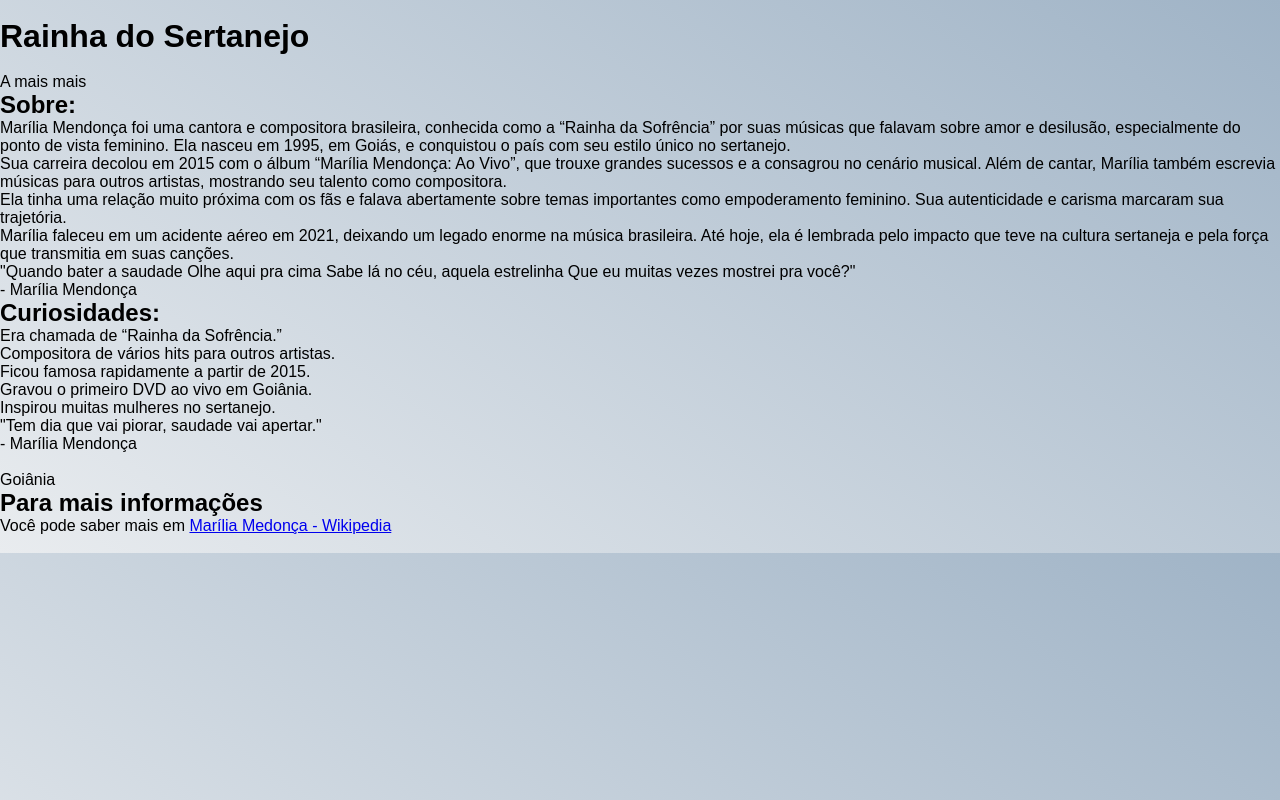
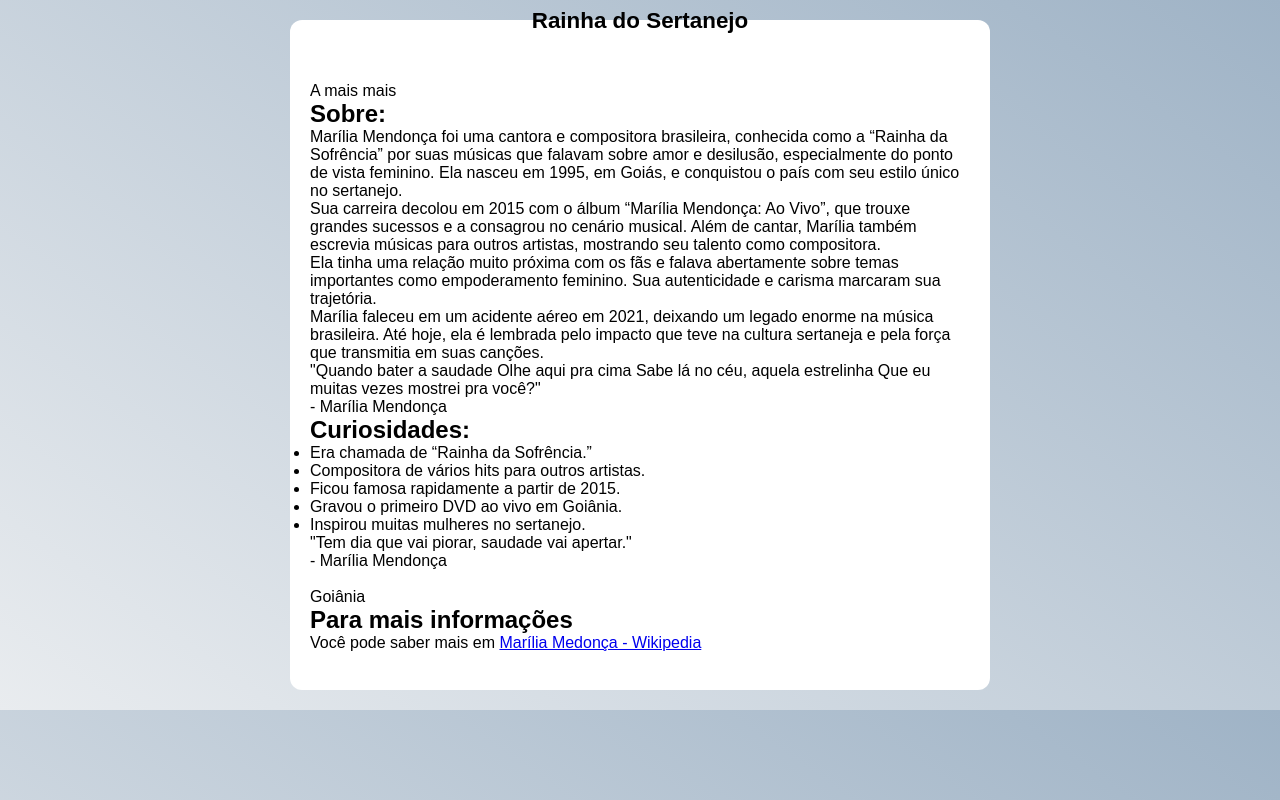
Before and after one commit to heitor-malandro/C-digos-bacaninhas, a plain HTML site: page index.html in a window 1280 px wide. Drawn offline with Linux system fonts and the light colour scheme.

Commit message:
Refactor HTML structure with container div

```diff
--- a/index.html
+++ b/index.html
@@ -4,12 +4,12 @@
     <meta charset="UTF-8">
     <meta name="viewport" content="width=device-width, initial-scale=1.0">
     <title>Marília Medonça</title>
-
     <link rel="stylesheet" href="style.css">
-
 </head>
 <body>
-    <header>
+<div class="container">
+
+    <header class="header">
         <img id="nome" src="img/nome.png" alt="">
         <img id="logo" src="img/logo.jpg" alt="">
         <h1>Rainha do Sertanejo</h1>
@@ -17,8 +17,8 @@
     </header>
     <main>
         <!--primeira seção-->
-        <section>
-            <figure>
+        <section class="feature-img">
+            <figure >
                 <img id="principal" src="img/f7493f0f-5d4f-4922-96de-83413824fb44.jpg" alt="">
                 <figcaption>A mais mais</figcaption>
             </figure>
@@ -87,5 +87,6 @@
    <a href="https://pt.wikipedia.org/wiki/Mar%C3%ADlia_Mendon%C3%A7a"><img id="img" src="img/logo.jpg" alt=""></a>
 </footer>
 
+</div>
 </body>
 </html>
```
